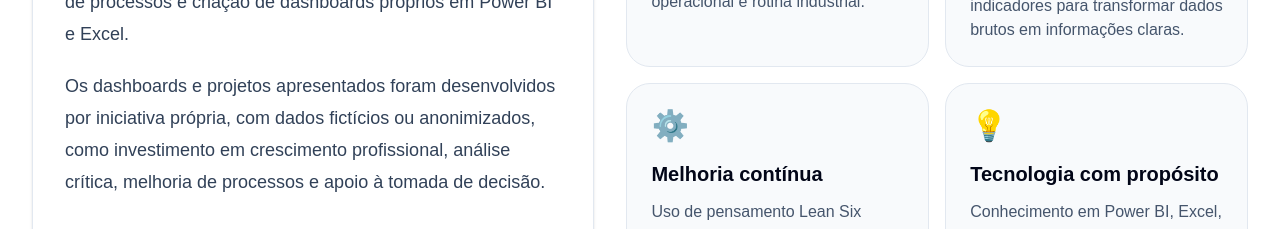
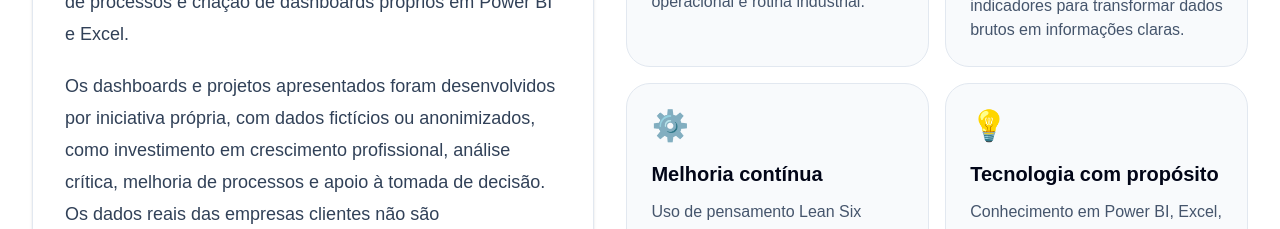
Before and after one commit to EzequielBruno/Portif-lio, a Next.js app: page / in a window 1280 px wide. Shown: the part 1281-1510 px from the top of the page. Built offline with nearby package versions, Linux system fonts and the light colour scheme.

Commit message:
NewFeature

```diff
--- a/src/components/About.tsx
+++ b/src/components/About.tsx
@@ -9,7 +9,7 @@ export function About() {
         <div className="grid gap-8 lg:grid-cols-[0.95fr_1.05fr]">
           <div className="rounded-3xl border border-slate-200 bg-white p-8 shadow-sm dark:border-white/10 dark:bg-slate-900">
             <p className="text-lg leading-8 text-slate-700 dark:text-slate-300">Profissional com atuação em ambiente industrial, qualidade, análise de indicadores e melhoria contínua. Possui experiência prática no acompanhamento de resultados de qualidade da matéria-prima, apoio à equipe técnica, análise de processos e criação de dashboards próprios em Power BI e Excel.</p>
-            <p className="mt-5 text-lg leading-8 text-slate-700 dark:text-slate-300">Os dashboards e projetos apresentados foram desenvolvidos por iniciativa própria, com dados fictícios ou anonimizados, como investimento em crescimento profissional, análise crítica, melhoria de processos e apoio à tomada de decisão.</p>
+            <p className="mt-5 text-lg leading-8 text-slate-700 dark:text-slate-300">Os dashboards e projetos apresentados foram desenvolvidos por iniciativa própria, com dados fictícios ou anonimizados, como investimento em crescimento profissional, análise crítica, melhoria de processos e apoio à tomada de decisão. Os dados reais das empresas clientes não são compartilhados!</p>
           </div>
           <div className="grid gap-4 sm:grid-cols-2">
             {differentiators.map((item) => <article key={item.title} className="rounded-3xl border border-slate-200 bg-slate-50 p-6 transition hover:-translate-y-1 hover:border-cyan-300 dark:border-white/10 dark:bg-slate-900/70"><span className="text-3xl" aria-hidden="true">{item.icon}</span><h3 className="mt-4 text-xl font-bold text-slate-950 dark:text-white">{item.title}</h3><p className="mt-3 text-slate-600 dark:text-slate-300">{item.description}</p></article>)}
--- a/src/components/Hero.tsx
+++ b/src/components/Hero.tsx
@@ -18,7 +18,7 @@ export function Hero() {
           <div className="overflow-hidden rounded-[1.5rem] bg-slate-950 text-white">
             <div className="relative min-h-[520px]">
               <Image
-                src="/ezequiel-bruno.jpg"
+                src="/FotoProfissional.jpeg"
                 alt="Foto de Ezequiel Bruno"
                 fill
                 priority
```
